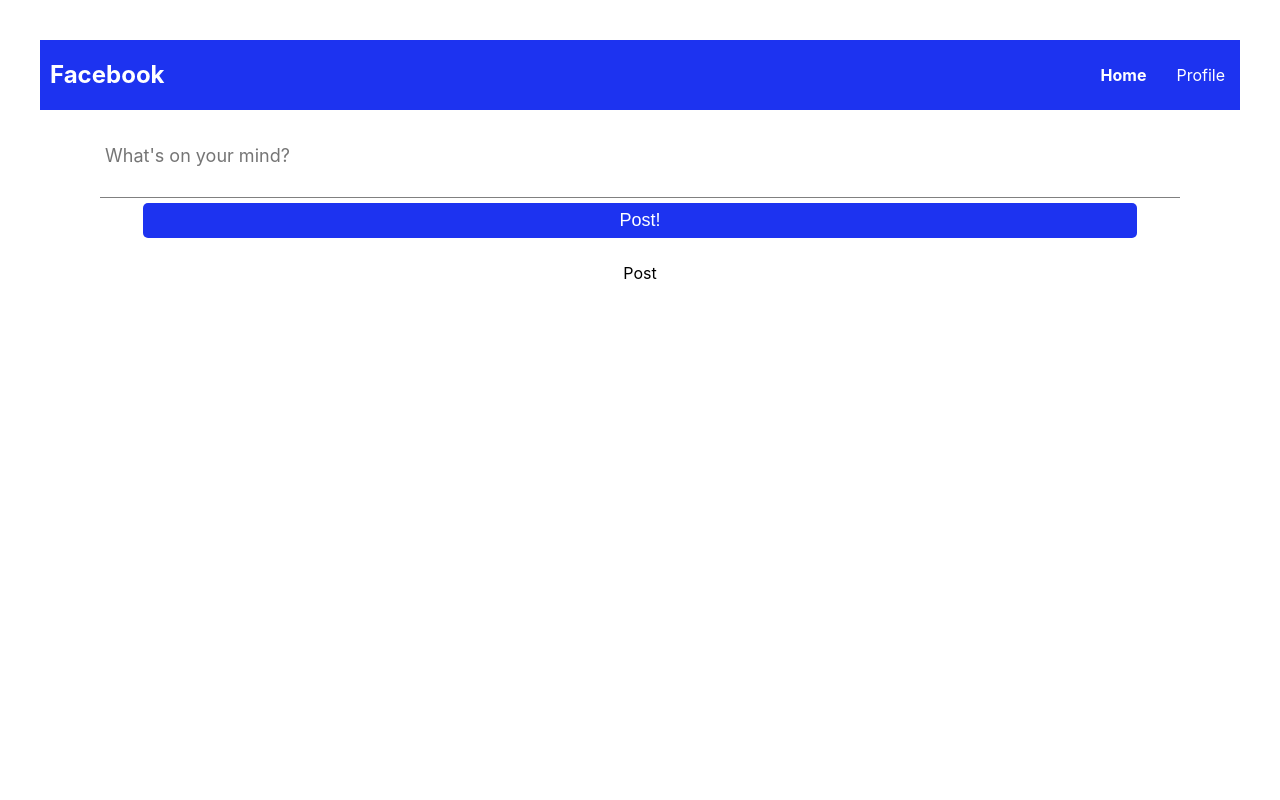
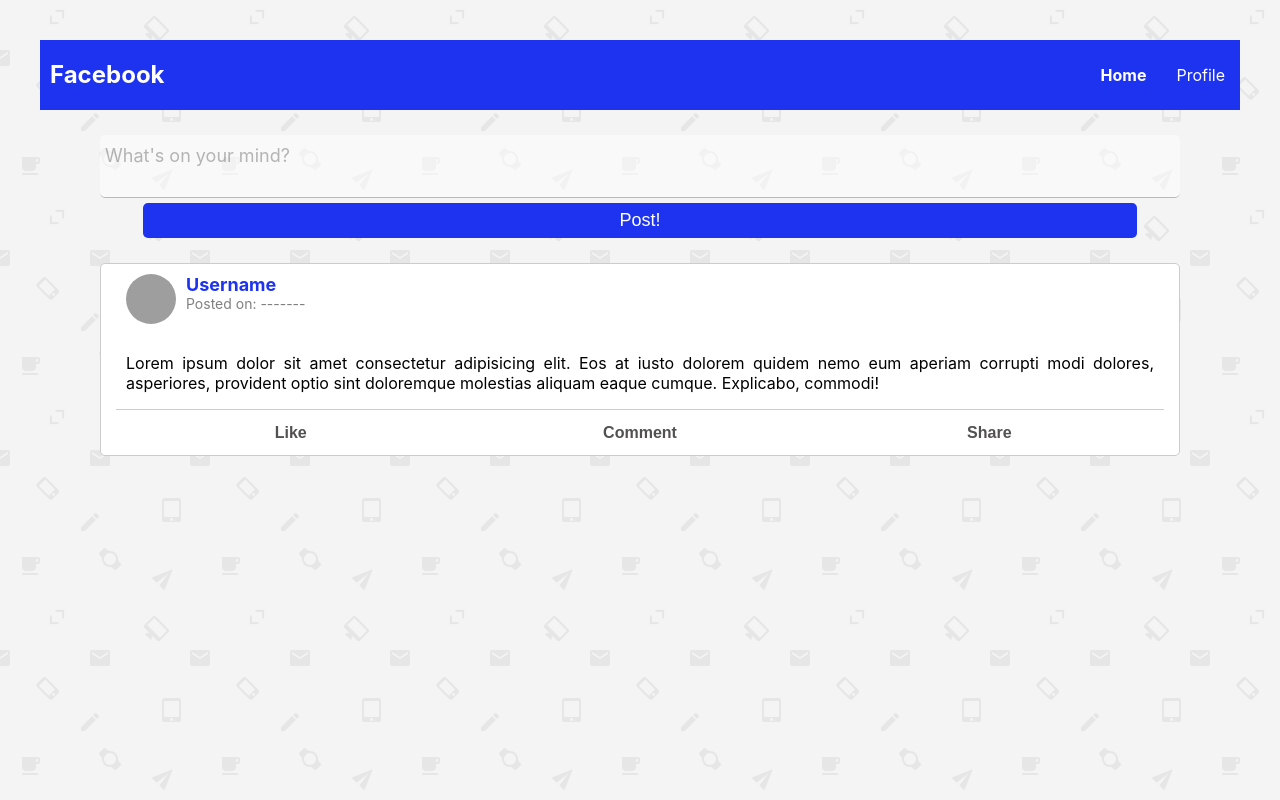
Before and after one commit to maxrangel/facebook-clone, a React (Create React App) app: page /home in a window 1280 px wide. Built offline with nearby package versions, Linux system fonts and the light colour scheme; grey boxes are pictures that could not be loaded.

Commit message:
Created post-card component

```diff
--- a/src/App.styles.scss
+++ b/src/App.styles.scss
@@ -2,8 +2,15 @@
 $primary-color-hover: #182ac7;
 $primary-color-disabled: #1d32f0a4;
 
+$secondary-color: #071ce1;
+$tertiary-color: #4354f1;
+
+$light-color: #6c79f1;
+$dark-color: #0716a1;
+
 body {
   padding: 20px;
+  background-image: url('./assets/images/app-background.png');
 }
 
 a {
--- /dev/null
+++ b/src/components/posts/post-card/post-card.component.jsx
@@ -0,0 +1,35 @@
+import React from 'react';
+import './post-card.styles.scss';
+
+const PostCard = props => {
+  return (
+    <div className='post-card'>
+      <div className='post-user'>
+        <div className='user-profile'>
+          <img
+            src='https://upload.wikimedia.org/wikipedia/commons/8/89/Portrait_Placeholder.png'
+            alt='User profile'></img>
+        </div>
+        <div className='user-info'>
+          <h2 className='user-name'>Username</h2>
+          <p className='post-published'>Posted on: -------</p>
+        </div>
+      </div>
+      <div className='post'>
+        <p>
+          Lorem ipsum dolor sit amet consectetur adipisicing elit. Eos at iusto
+          dolorem quidem nemo eum aperiam corrupti modi dolores, asperiores,
+          provident optio sint doloremque molestias aliquam eaque cumque.
+          Explicabo, commodi!
+        </p>
+      </div>
+      <div className='post-buttons'>
+        <button className="btn">Like</button>
+        <button className="btn">Comment</button>
+        <button className="btn">Share</button>
+      </div>
+    </div>
+  );
+};
+
+export default PostCard;
--- /dev/null
+++ b/src/components/posts/post-card/post-card.styles.scss
@@ -0,0 +1,84 @@
+@import '../../../App.styles.scss';
+
+.post-card {
+  width: 100%;
+  display: flex;
+  flex-direction: column;
+  align-items: center;
+  justify-content: center;
+  border-radius: 5px;
+  border: 0.4px solid #ccc;
+  text-align: justify;
+  background: white;
+  font-size: 14px;
+  padding: 0px 15px;
+
+  .post-user {
+    padding: 10px;
+    display: flex;
+    flex-direction: row;
+    align-items: flex-start;
+    justify-content: flex-start;
+    align-self: flex-start;
+
+    img {
+      border-radius: 50%;
+      height: 50px;
+      width: 50px;
+    }
+  }
+
+  .user-info {
+    padding: 0px 10px;
+
+    .user-name {
+      margin: 0;
+      color: $primary-color;
+      font-size: 18px;
+
+      &:hover {
+        // border-bottom: 1px solid $primary-color;
+        cursor: pointer;
+      }
+    }
+
+    .post-published {
+      font-size: 14px;
+      margin: 0px;
+      color: grey;
+    }
+  }
+
+  .post {
+    padding: 0 10px;
+    font-size: 16px;
+    border-bottom: 1px solid #ccc;
+  }
+
+  .post-buttons {
+    display: flex;
+    flex-direction: row;
+    align-items: center;
+    justify-content: space-around;
+    width: 100%;
+    padding: 5px 0;
+
+    .btn {
+      color: #525050;
+      font-weight: bold;
+      height: 35px;
+      font-size: 16px;
+      width: 100%;
+      border: none;
+      background: white;
+
+      &:hover {
+        background: #f0f0f0;
+      }
+
+      &:focus {
+        outline: none;
+      }
+    }
+  }
+}
--- a/src/components/posts/post-form/post-form.styles.scss
+++ b/src/components/posts/post-form/post-form.styles.scss
@@ -9,19 +9,30 @@
 
   .post-input {
     height: 50px;
-    background: none;
+    background: white;
+    opacity: 0.5;
     color: grey;
     font-size: 18px;
     padding: 10px 10px 10px 5px;
     width: 100%;
     border: none;
+    border-radius: 5px;
     margin-bottom: 5px;
     border-bottom: 1px solid grey;
+    transition: 0.2s;
 
     &:focus {
       color: black;
-      border-bottom: 1.5px solid black;
+      opacity: 1;
+      transition: 0.2s;
+      border-bottom: 1.5px solid $primary-color;
       outline: none;
+    }
+
+    &:hover {
+      color: black;
+      opacity: 1;
+      transition: 0.2s;
     }
   }
 
--- a/src/pages/home/home.page.jsx
+++ b/src/pages/home/home.page.jsx
@@ -1,5 +1,6 @@
 import React from 'react';
 import PostForm from '../../components/posts/post-form/post-form.component';
+import PostCard from '../../components/posts/post-card/post-card.component';
 
 import './home.styles.scss';
 
@@ -11,7 +12,7 @@
       </div>
 
       <div className='posts-container'>
-        <div className='post'>Post</div>
+        <PostCard />
       </div>
     </div>
   );
--- a/src/pages/home/home.styles.scss
+++ b/src/pages/home/home.styles.scss
@@ -7,4 +7,8 @@
   .post-form-container {
     width: 90%;
   }
+
+  .posts-container {
+    width: 90%;
+  }
 }
```
Also changed, not shown: src/assets/images/app-background.png (added).
